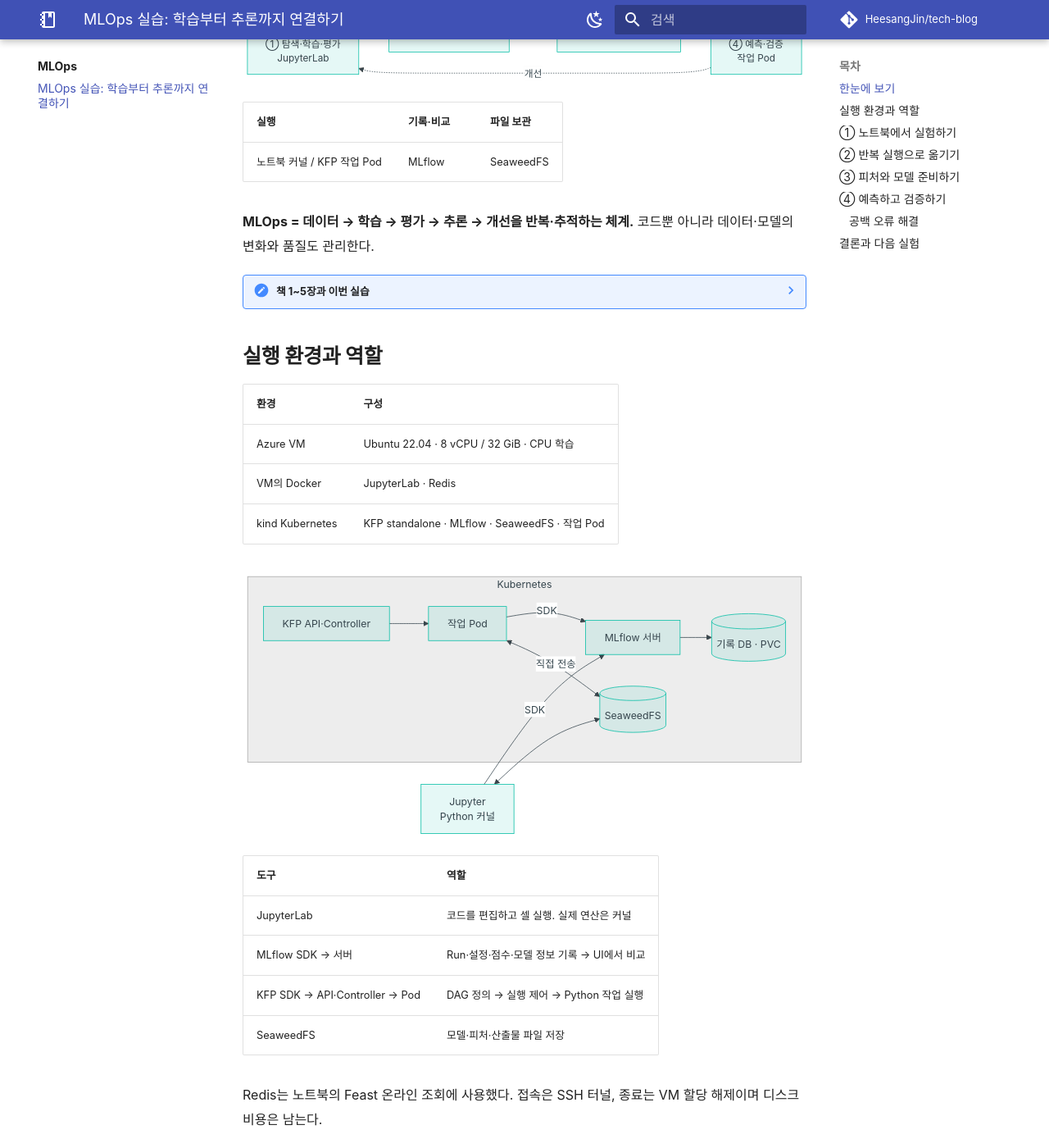
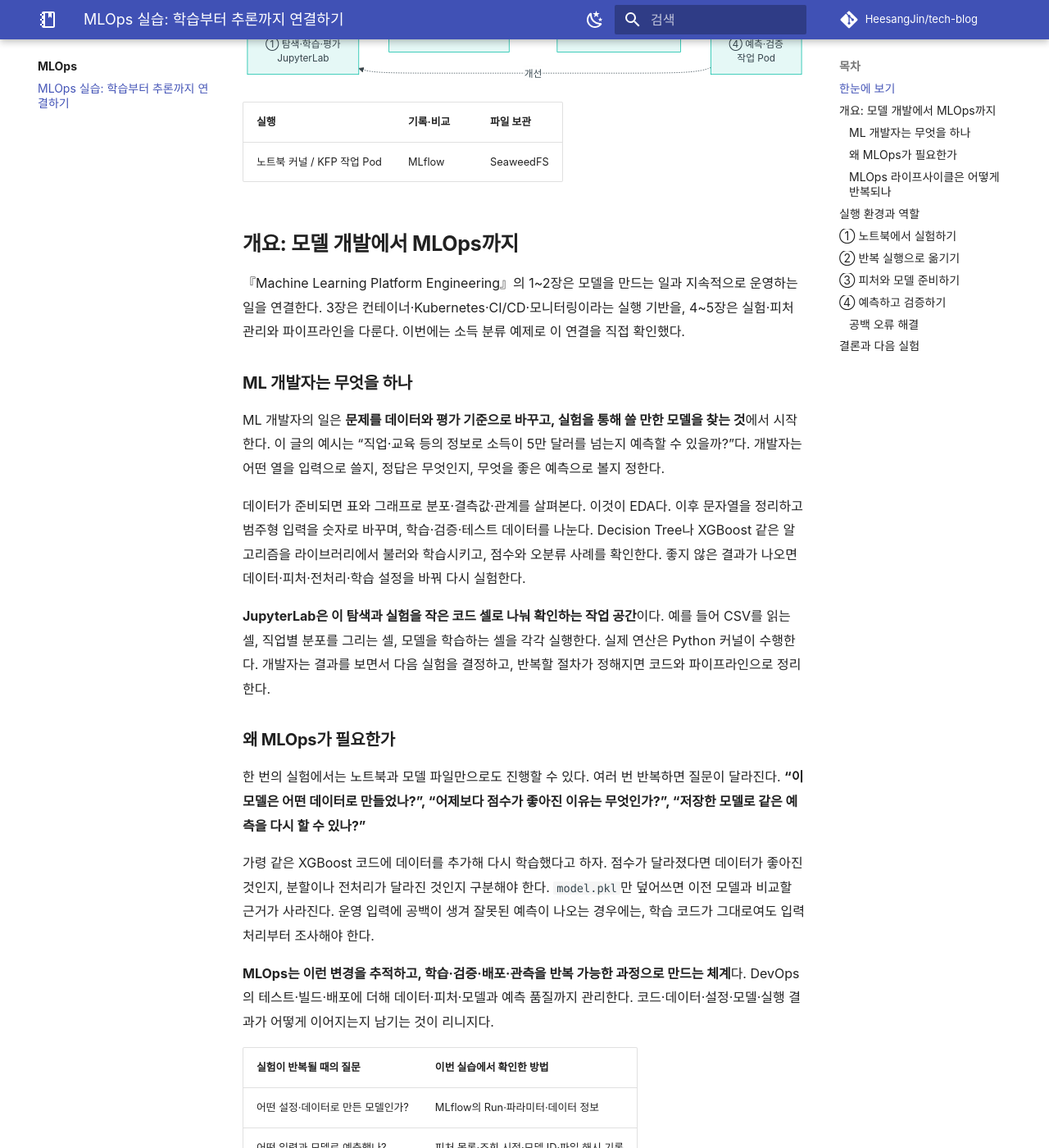
Before and after one commit to HeesangJin/tech-blog, an MkDocs documentation site: the page built from docs/mlops/azure-mlops-lab.md, in a window 1280 px wide and 1400 px high, scrolled down 324 px. Shown: the whole window at 82% size. Built offline with MkDocs 1.6.1 and Material for MkDocs 9.7.7, drawn with Linux system fonts in a browser that asks for light colours; comment, search, counter and statistics services are not loaded; some of the changed text lies outside the part shown.

Commit message:
Explain ML developer work and MLOps lifecycle through examples

```diff
--- a/docs/mlops/azure-mlops-lab.md
+++ b/docs/mlops/azure-mlops-lab.md
@@ -20,19 +20,70 @@ flowchart LR
 |---|---|---|
 | 노트북 커널 / KFP 작업 Pod | MLflow | SeaweedFS |
 
-**MLOps = 데이터 → 학습 → 평가 → 추론 → 개선을 반복·추적하는 체계.** 코드뿐 아니라 데이터·모델의 변화와 품질도 관리한다.
+## 개요: 모델 개발에서 MLOps까지 {#overview}
 
-??? note "책 1~5장과 이번 실습"
+『Machine Learning Platform Engineering』의 1~2장은 모델을 만드는 일과 지속적으로 운영하는 일을 연결한다.
+3장은 컨테이너·Kubernetes·CI/CD·모니터링이라는 실행 기반을, 4~5장은 실험·피처 관리와 파이프라인을 다룬다.
+이번에는 소득 분류 예제로 이 연결을 직접 확인했다.
 
-    | 장 | 핵심 |
-    |---|---|
-    | 1 | ML 개발·운영 생애주기와 역할 |
-    | 2 | DevOps와의 차이, 반복과 자동화 수준 |
-    | 3 | Docker·Kubernetes, CI/CD·모니터링 |
-    | 4 | MLflow 실험 추적·Feast 피처 관리 |
-    | 5 | Kubeflow 파이프라인 |
+### ML 개발자는 무엇을 하나
 
-    『Machine Learning Platform Engineering』의 개념을 소득 분류 예제로 연결했다.
+ML 개발자의 일은 **문제를 데이터와 평가 기준으로 바꾸고, 실험을 통해 쓸 만한 모델을 찾는 것**에서 시작한다.
+이 글의 예시는 “직업·교육 등의 정보로 소득이 5만 달러를 넘는지 예측할 수 있을까?”다.
+개발자는 어떤 열을 입력으로 쓸지, 정답은 무엇인지, 무엇을 좋은 예측으로 볼지 정한다.
+
+데이터가 준비되면 표와 그래프로 분포·결측값·관계를 살펴본다. 이것이 EDA다.
+이후 문자열을 정리하고 범주형 입력을 숫자로 바꾸며, 학습·검증·테스트 데이터를 나눈다.
+Decision Tree나 XGBoost 같은 알고리즘을 라이브러리에서 불러와 학습시키고, 점수와 오분류 사례를 확인한다.
+좋지 않은 결과가 나오면 데이터·피처·전처리·학습 설정을 바꿔 다시 실험한다.
+
+**JupyterLab은 이 탐색과 실험을 작은 코드 셀로 나눠 확인하는 작업 공간**이다.
+예를 들어 CSV를 읽는 셀, 직업별 분포를 그리는 셀, 모델을 학습하는 셀을 각각 실행한다.
+실제 연산은 Python 커널이 수행한다. 개발자는 결과를 보면서 다음 실험을 결정하고, 반복할 절차가 정해지면 코드와 파이프라인으로 정리한다.
+
+### 왜 MLOps가 필요한가
+
+한 번의 실험에서는 노트북과 모델 파일만으로도 진행할 수 있다. 여러 번 반복하면 질문이 달라진다.
+**“이 모델은 어떤 데이터로 만들었나?”, “어제보다 점수가 좋아진 이유는 무엇인가?”, “저장한 모델로 같은 예측을 다시 할 수 있나?”**
+
+가령 같은 XGBoost 코드에 데이터를 추가해 다시 학습했다고 하자.
+점수가 달라졌다면 데이터가 좋아진 것인지, 분할이나 전처리가 달라진 것인지 구분해야 한다.
+`model.pkl`만 덮어쓰면 이전 모델과 비교할 근거가 사라진다.
+운영 입력에 공백이 생겨 잘못된 예측이 나오는 경우에는, 학습 코드가 그대로여도 입력 처리부터 조사해야 한다.
+
+**MLOps는 이런 변경을 추적하고, 학습·검증·배포·관측을 반복 가능한 과정으로 만드는 체계**다.
+DevOps의 테스트·빌드·배포에 더해 데이터·피처·모델과 예측 품질까지 관리한다.
+코드·데이터·설정·모델·실행 결과가 어떻게 이어지는지 남기는 것이 리니지다.
+
+| 실험이 반복될 때의 질문 | 이번 실습에서 확인한 방법 |
+|---|---|
+| 어떤 설정·데이터로 만든 모델인가? | MLflow의 Run·파라미터·데이터 정보 |
+| 어떤 입력과 모델로 예측했나? | 피처 목록·조회 시점·모델 ID·파일 해시 기록 |
+| 같은 절차를 다시 실행할 수 있나? | Kubeflow에 작업·입출력·순서를 정의 |
+
+MLflow는 기록과 비교를, Kubeflow Pipelines는 작업 실행을 맡는다.
+어떤 모델을 선택하고 무엇을 개선할지는 개발자가 판단한다.
+
+### MLOps 라이프사이클은 어떻게 반복되나
+
+책의 흐름은 크게 **모델을 찾는 실험 단계**와 **선택한 모델을 배포하고 유지하는 운영 단계**로 볼 수 있다.
+실험이 끝났다고 개발이 끝나는 것은 아니다. 새로운 데이터나 잘못된 예측이 다시 데이터 준비와 학습의 계기가 된다.
+
+| 단계 | 개발자가 하는 일 | 소득 분류 예시 |
+|---|---|---|
+| 문제 정의 | 목표·평가 기준 정하기 | 소득 구간을 분류하고 어떤 오류를 중시할지 결정 |
+| 데이터 준비 | 수집·정리·버전과 정답 확인 | 입력 8개 피처와 소득 레이블 준비 |
+| 탐색·학습 | 데이터 이해·전처리·모델 실험 | JupyterLab에서 EDA 후 세 모델 학습 |
+| 평가·선택 | 같은 기준으로 후보 비교 | 검증 데이터로 선택, 테스트 데이터로 최종 평가 |
+| 배포·추론 | 선택한 모델을 실행 경로에 연결 | 저장한 모델을 읽어 새 입력에 배치 예측 |
+| 관측·개선 | 오류·입력 변화·품질 저하 분석 | 공백 차이를 발견해 입력 처리 수정, 다음 실험으로 피드백 |
+
+운영 배포 전에는 스테이징에서 후보를 검증하고, 프로덕션에서는 실제 요청과 품질을 관측한다.
+자동화도 수동 실험에서 학습 파이프라인 자동화, 파이프라인 자체의 CI/CD로 확장된다.
+
+이번 실습은 **탐색·학습·평가 → 반복 실행 → 배치 추론 → 입력 오류 검증**까지다.
+학습·테스트 80:20 분할만 사용한 한계가 있으며, 별도 검증셋·운영 API·모니터링·자동 재학습은 다음 과제다.
+이후 본문은 첫 그림의 ①~④ 순서로 이 과정을 따라간다.
 
 ## 실행 환경과 역할 {#_2}
 
```
